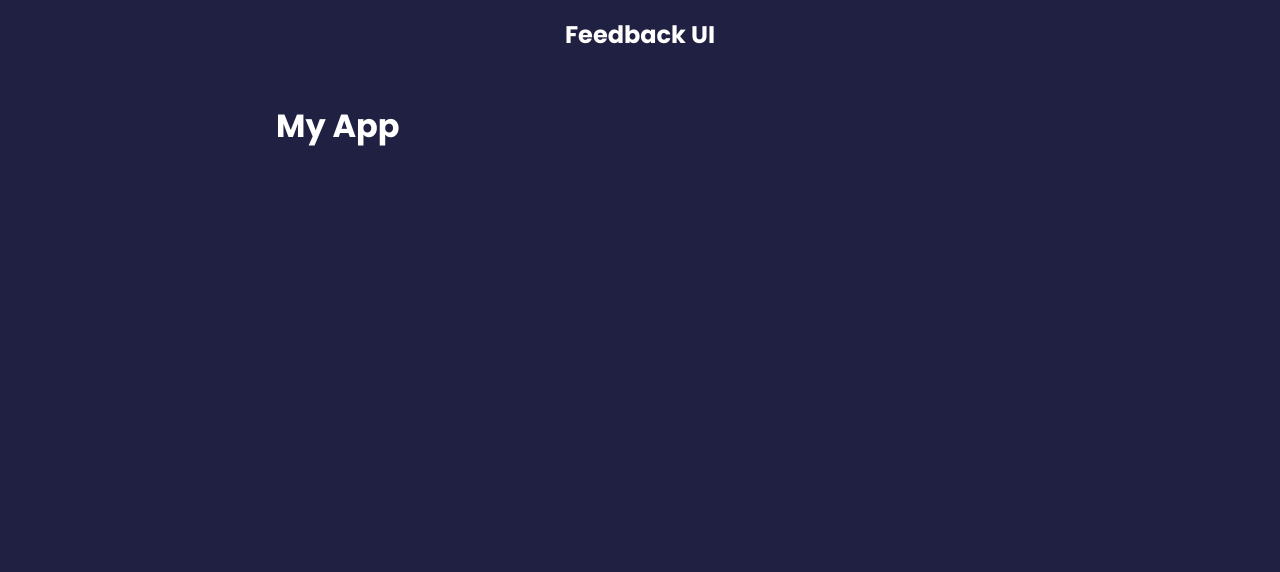
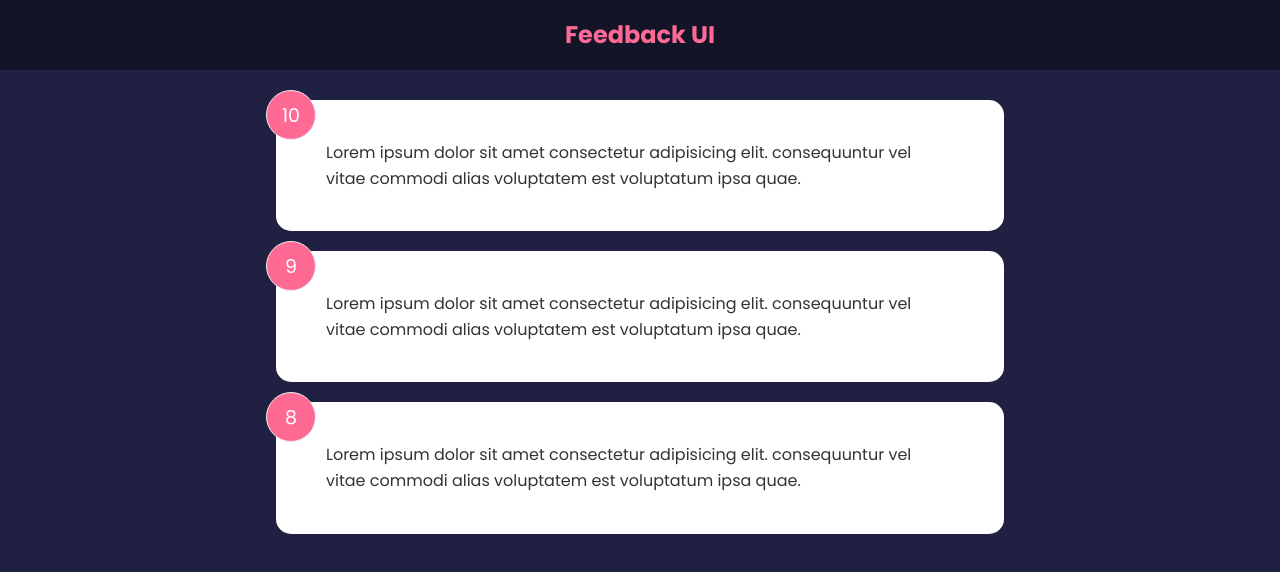
Before and after one commit to SamiF812/feedback-app, a React (Create React App) app: page / in a window 1280 px wide. Shown: the top 572 px of the page. Built offline with nearby package versions, Linux system fonts and the light colour scheme; the HTML template or start-up script is replaced by a standard one.

Commit message:
got the feedback displaying on the page by passing in props

```diff
--- a/src/App.js
+++ b/src/App.js
@@ -1,11 +1,15 @@
+import { useState } from "react";
 import Header from "./components/Header";
+import FeedbackList from "./components/FeedbackList";
+import FeedbackData from "./data/FeedbackData";
+function App() {
+    const [feedback, setFeedback] = useState(FeedbackData)
 
-function App() {
     return (
         <>
         <Header  />
         <div className="container">
-            <h1> My App </h1>
+            <FeedbackList feedback={feedback} />
         </div>
         </>
     );
--- /dev/null
+++ b/src/components/FeedbackItem.js
@@ -0,0 +1,11 @@
+import React from 'react'
+function FeedbackItem({item}) {
+    return (
+    <div className='card'>
+      <div className='num-display'>{item.rating}</div>
+      <div className='text-display'>{item.text}</div>
+    </div>
+  )
+}
+
+export default FeedbackItem
--- /dev/null
+++ b/src/components/FeedbackList.js
@@ -0,0 +1,17 @@
+import React from 'react'
+import FeedbackItem from './FeedbackItem'
+
+function FeedbackList({ feedback }) {
+  if(!feedback || feedback.length === 0) {
+      return <p>No Feedback Yet</p>
+  }
+
+
+    return <div className='feedback-list'>
+        {feedback.map((item) => (
+            <FeedbackItem key={item.id} item={item} />
+        ))}
+    </div>
+}
+
+export default FeedbackList
--- a/src/components/Header.js
+++ b/src/components/Header.js
@@ -2,9 +2,15 @@
 
 import React from 'react'
 
-function Header({ text }) {
-  return (
-    <header>
+function Header({ text, bgColor, textColor }) {
+
+  const headerStyles = {
+      backgroundColor: bgColor,
+      color: textColor,
+  }
+
+    return (
+    <header style={headerStyles}>
         <div className='container'>
             <h2>{text}</h2>
         </div>
@@ -14,11 +20,16 @@
 }
 Header.defaultProps = {
     text: 'Feedback UI',
+    bgColor: 'rgba(0,0,0,0.4)',
+    textColor: '#ff6a95',
 }
 
 
 Header.propTypes = {
-    text: PropTypes.string
+    text: PropTypes.string,
+    bgColor: PropTypes.string,
+    textColor: PropTypes.string
+
 }
 
 export default Header
--- /dev/null
+++ b/src/data/FeedbackData.js
@@ -0,0 +1,19 @@
+const FeedbackData = [
+    {
+        id: 1,
+        rating: 10,
+        text: 'Lorem ipsum dolor sit amet consectetur adipisicing elit. consequuntur vel vitae commodi alias voluptatem est voluptatum ipsa quae.',
+      },
+      {
+        id: 2,
+        rating: 9,
+        text: 'Lorem ipsum dolor sit amet consectetur adipisicing elit. consequuntur vel vitae commodi alias voluptatem est voluptatum ipsa quae.',
+      },
+      {
+        id: 3,
+        rating: 8,
+        text: 'Lorem ipsum dolor sit amet consectetur adipisicing elit. consequuntur vel vitae commodi alias voluptatem est voluptatum ipsa quae.',
+      },
+    ]
+
+    export default FeedbackData
```
